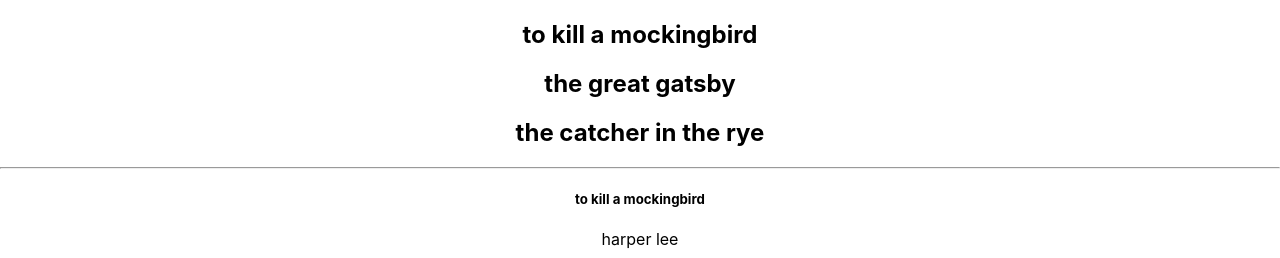
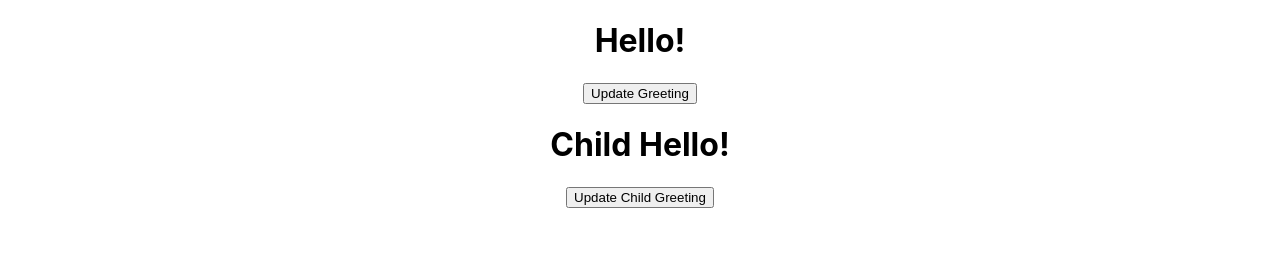
Before and after one commit to sophie-thomson/react-first-build, a React (Create React App) app in the folder my-app/: page / in a window 1280 px wide. Shown: the top 258 px of the page. Built offline with nearby package versions, Linux system fonts and the light colour scheme.

Commit message:
Add examples for componentDidUpdate() and componentDidUpdateChild

```diff
--- a/my-app/src/App.js
+++ b/my-app/src/App.js
@@ -12,8 +12,9 @@
 // import ConditionalRenderingFunctional from './components/ConditionalRenderingFunctional';
 // import NestingComponents from './components/NestingComponents';
 // import MethodsAsPropsParent from './components/MethodsAsPropsParent';
-import RenderingLists from './components/RenderingLists';
-import LifeCyclesCDM from "./components/LifeCyclesCDM";
+// import RenderingLists from './components/RenderingLists';
+// import LifeCyclesCDM from "./components/LifeCyclesCDM";
+import LifeCyclesCDU from "./components/LifeCyclesCDU";
 
 function App() {
   return (
@@ -29,9 +30,10 @@
       <ConditionalRenderingClass />
       <ConditionalRenderingFunctional connected={true} />
       <NestingComponents />
-      <MethodsAsPropsParent /> */}
+      <MethodsAsPropsParent />
       <RenderingLists />
-      <LifeCyclesCDM />
+      <LifeCyclesCDM /> */}
+      <LifeCyclesCDU />
     </div>
   );
 }
--- /dev/null
+++ b/my-app/src/components/LifeCyclesCDU.js
@@ -0,0 +1,36 @@
+import React, { Component } from 'react'
+import LifeCyclesCDUChild from './LifeCyclesCDUChild'
+
+
+export class LifeCyclesCDU extends Component {
+    constructor(props) {
+        console.log('Constructor called')
+        super(props)
+        this.state = {
+            greeting: 'Hello!'
+        }
+    }
+    updateGreeting = () => {
+        console.log('update greeting called')
+        this.setState(prevState => {
+            return {
+                greeting: prevState.greeting === 'Hello!' ? 'Goodbye': 'Hello!'
+            }
+        })
+    }
+    componentDidUpdate() {
+        console.log('Component updated')
+    }
+    render() {
+        console.log('render method called')
+        return (
+            <div>
+                <h1>{this.state.greeting}</h1>
+                <button onClick={this.updateGreeting}>Update Greeting</button>
+                <LifeCyclesCDUChild parentGreeting={this.state.greeting} />
+            </div>
+        )
+    }
+}
+
+export default LifeCyclesCDU
--- /dev/null
+++ b/my-app/src/components/LifeCyclesCDUChild.js
@@ -0,0 +1,42 @@
+import React, { Component } from 'react'
+
+export class LifeCyclesCDUChild extends Component {
+    constructor(props) {
+        console.log('Child Constructor called');
+        super(props)
+
+        this.state = {
+            greeting: 'Child Hello!',
+        }
+    }
+
+    updateGreeting = () => {
+        console.log('Child updateGreeting called');
+        this.setState((prevState) => {
+            return {
+                greeting: prevState.greeting === 'Child Hello!' ? 'Child Goodbye' : 'Child Hello!',
+            }
+        })
+    }
+
+    componentDidUpdate(prevProps, prevState) {
+        console.log('Child Component updated!');
+        console.log('prevProps', prevProps)
+        console.log('prevState', prevState)
+        if (prevProps.parentGreeting !== this.props.parentGreeting){
+            console.log('Parent greeting has changed!')
+        }
+    }
+
+    render() {
+        console.log('Child Render method called');
+        return (
+            <div>
+                <h1>{this.state.greeting}</h1>
+                <button onClick={this.updateGreeting}>Update Child Greeting</button>
+            </div>
+        )
+    }
+}
+
+export default LifeCyclesCDUChild
```
